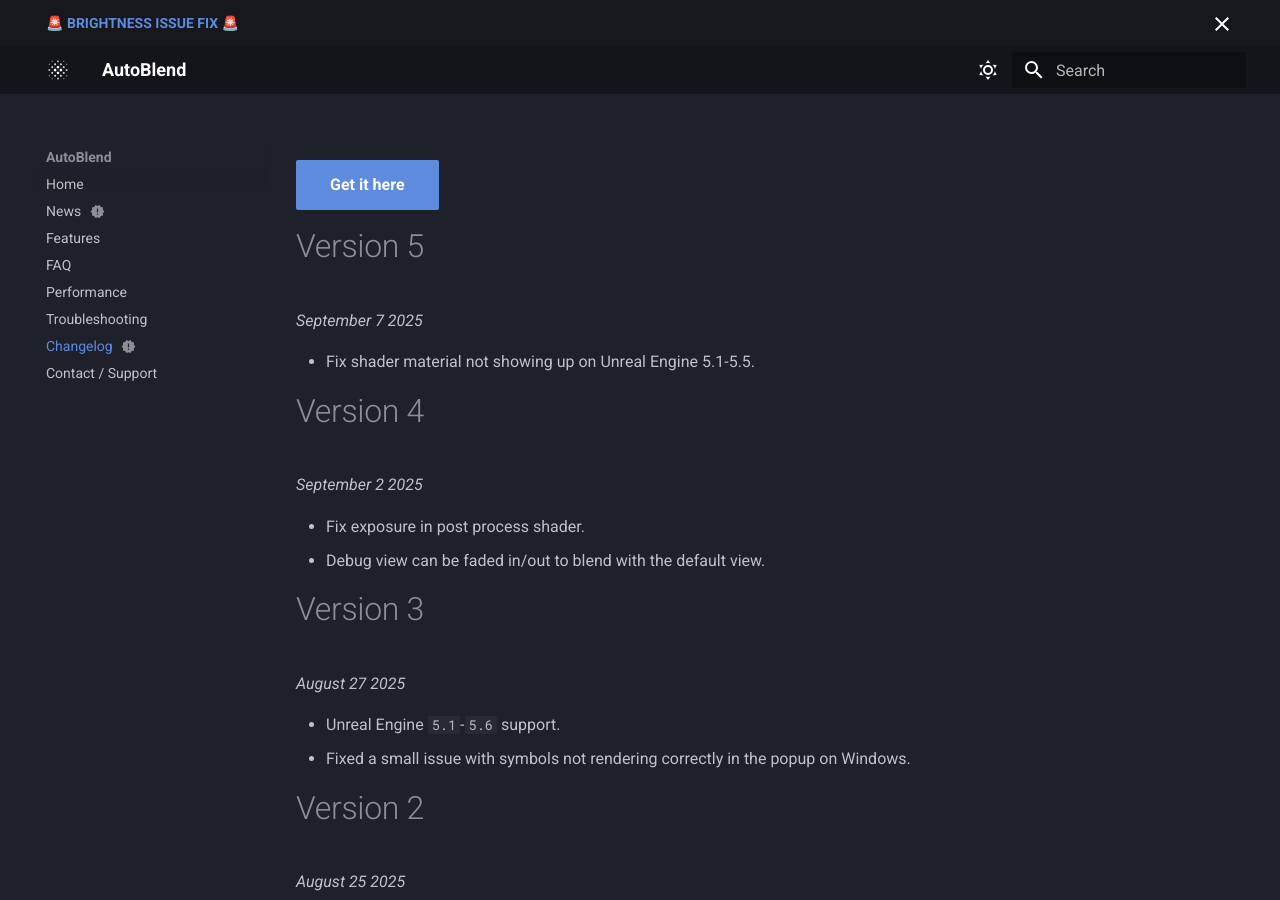
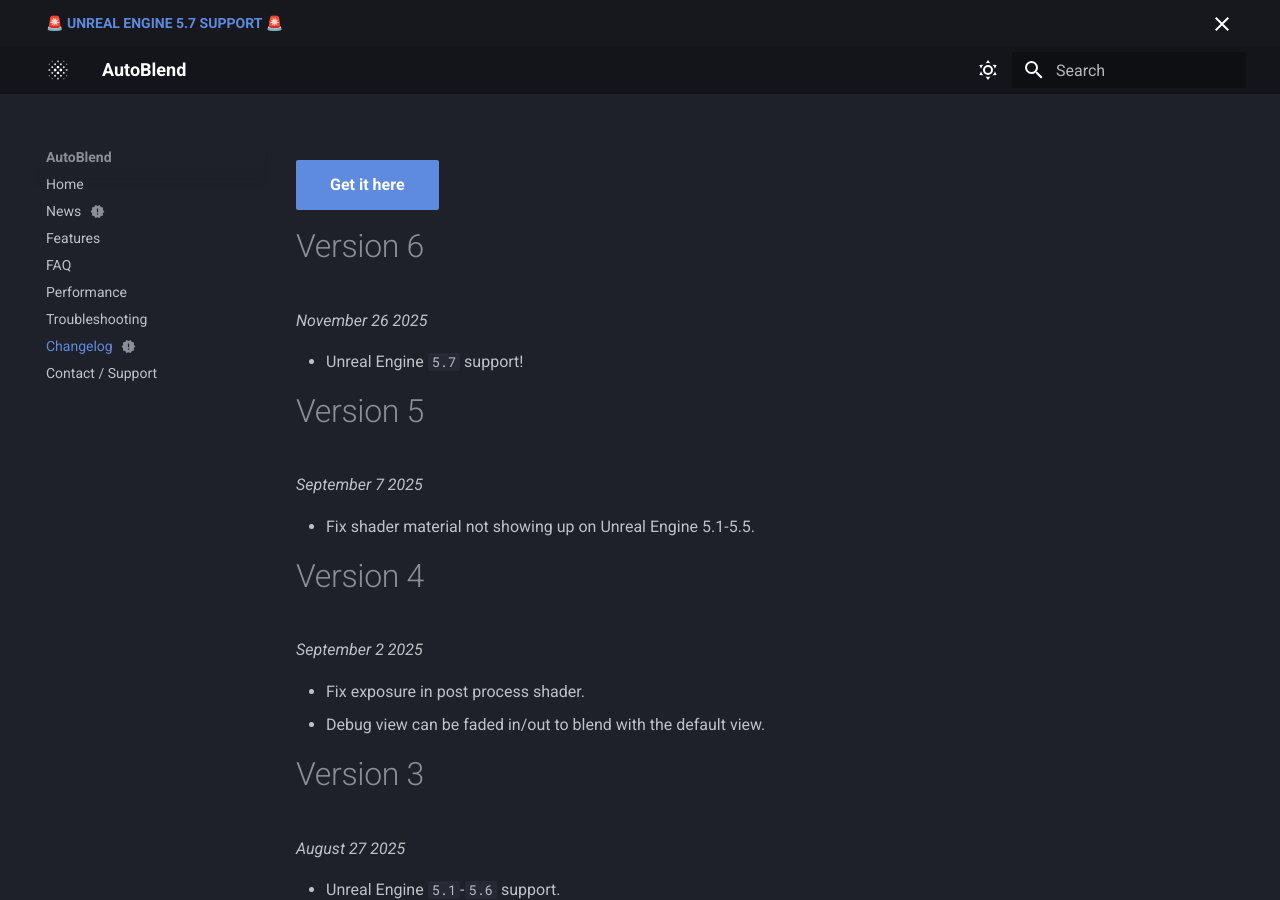
Before and after one commit to bergice/autoblend, an MkDocs documentation site: the page built from docs/changelog.md, in a window 1280 px wide and 900 px high. Built offline with MkDocs 1.6.1 and Material for MkDocs 9.7.7, drawn with Linux system fonts in a browser that asks for light colours; comment, search, counter and statistics services are not loaded.

Commit message:
Add 5.7 support announcement

```diff
--- a/docs/changelog.md
+++ b/docs/changelog.md
@@ -4,6 +4,12 @@
 ---
 
 [Get it here](https://www.fab.com/listings/b474f704-c319-4fd0-87f3-651931da6b33){ .md-button .md-button--primary }
+
+# Version 6
+
+*November 26 2025*
+
+* Unreal Engine `5.7` support!
 
 # Version 5
 
--- a/mkdocs.yml
+++ b/mkdocs.yml
@@ -51,7 +51,7 @@
   generator: false
   status:
     #    ANNOUNCEMENT UPDATE
-    new: BRIGHTNESS ISSUE FIX
+    new: UNREAL ENGINE 5.7 SUPPORT
 #  social:
 #    - icon: fontawesome/link
 #      link: https://www.fab.com/listings/b474f704-c319-4fd0-87f3-651931da6b33
--- a/overrides/main.html
+++ b/overrides/main.html
@@ -2,7 +2,7 @@
 
 {% block announce %}
 <!-- ANNOUNCEMENT UPDATE -->
-<title>BRIGHTNESS ISSUE FIX</title>
+<title>UNREAL ENGINE 5.7 SUPPORT</title>
 <!--<span>VERSION 3 is out!</span>-->
-🚨 <a href="/autoblend/blog/"><b>BRIGHTNESS ISSUE FIX</b></a> 🚨
+🚨 <a href="/autoblend/blog/"><b>UNREAL ENGINE 5.7 SUPPORT</b></a> 🚨
 {% endblock %}
```
Also changed, not shown: docs/blog/posts/version-6.md (added, +10 -0 lines).
